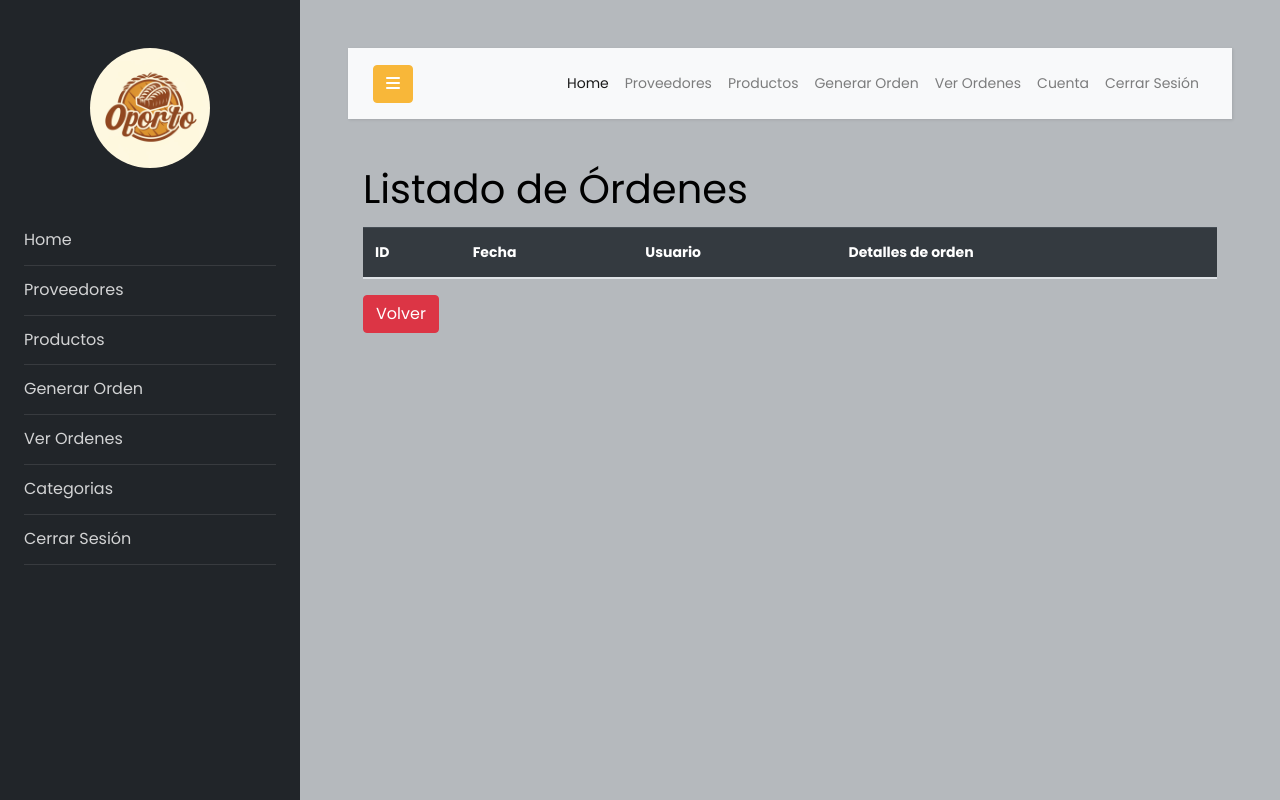
After one commit to simonpinilla/Inventario-Ing-Software, a Django app: page /listar_orden/ in a window 1280 px wide. The commit adds this page. Run offline with Django 4.2, Linux system fonts and the light colour scheme; the visitor is signed in with stand-in values (Sample User, id 1); data that the repository does not hold is empty; some libraries are stand-ins or nearby versions.

Commit message:
listar ordenes

```diff
--- a/INVENTARIO/INVENTARIO/urls.py
+++ b/INVENTARIO/INVENTARIO/urls.py
@@ -44,4 +44,5 @@ urlpatterns = [
     path('eliminar_producto/<int:id>/', eliminar_producto, name='eliminar_producto'),
     path('editar_producto/<int:producto_id>/', editar_producto, name='editar_producto'),
     path('editar_usuario/', login_required(editar_usuario), name='editar_usuario'),
+    path('listar_orden/',listar_orden, name='listar_orden')
 ]
--- a/INVENTARIO/myinventario/models.py
+++ b/INVENTARIO/myinventario/models.py
@@ -87,7 +87,7 @@ class Producto(models.Model):
 
 
     def __str__(self):
-        return f"Proveedor: {self.nombre}"
+        return f" {self.nombre}"
 
 
 class DetalleOrden(models.Model):
--- a/INVENTARIO/myinventario/views.py
+++ b/INVENTARIO/myinventario/views.py
@@ -22,6 +22,31 @@ def logoutView(request):
 @login_required(login_url='login')
 def inventario(request):
     return render(request, 'index.html')
+
+
+@login_required(login_url='login')
+def listar_orden(request):
+    # Obtener todas las órdenes
+    ordenes = Orden.objects.all()
+
+    # Crear una lista para almacenar detalles asociados a cada orden
+    detalles_por_orden = []
+
+    # Iterar sobre todas las órdenes y obtener los detalles asociados
+    for orden in ordenes:
+        detalles = DetalleOrden.objects.filter(orden=orden)
+        detalles_por_orden.append({
+            'orden': orden,
+            'detalles': detalles
+        })
+
+    # Pasar la información a la plantilla
+    context = {
+        'detalles_por_orden': detalles_por_orden
+    }
+
+    # Renderizar la plantilla y devolver la respuesta
+    return render(request, 'listarOrden.html', context)
 
 
 @login_required
@@ -54,25 +79,37 @@ def categorias(request):
     return render(request, 'categoria.html',{"categorias" : categorias})
 
 
+
+@login_required
 def dashboard(request):
     return render(request, 'dashboard.html')
 
+
+@login_required
 def productos(request):
     productos= Producto.objects.all()
     bajo_stock = reduce(lambda x, y: x or y.cantidad < 10, productos, False)
     return render(request, 'productos.html', {"productos": productos, "bajo_stock": bajo_stock})
 
+
+@login_required
 def detalle_orden(request):
     return render(request, 'detalleOrden.html')
 
+
+@login_required
 def agregarCategoria(request):
     return render(request, 'agregarCategoria.html')
 
+
+@login_required
 def agregarProducto(request):
     categorias = Categoria.objects.all()
     proveedores = Proveedor.objects.all()
     return render(request, 'agregarProducto.html', {'categorias': categorias, 'proveedores': proveedores})
 
+
+@login_required
 def buscar_productos(request):
     query = request.GET.get('query', '')
     productos = Producto.objects.filter(nombre__icontains=query)
@@ -83,6 +120,9 @@ def buscar_productos(request):
         return JsonResponse({'productos': serialized_productos}, safe=False)
     else:
         return JsonResponse({'message': 'No se encontraron productos.'})
+
+
+@login_required
 def agregar_categoria(request):
     if request.method == 'POST':
         nombre_categoria = request.POST.get('nombre_categoria')
@@ -96,6 +136,8 @@ def agregar_categoria(request):
 
     return render(request, 'agregarCategoria.html')  # Renderiza la plantilla del formulario
 
+
+@login_required
 def procesar_orden(request):
     if request.method == 'POST':
         productos_seleccionados_ids = request.POST.getlist('productos_seleccionados_ids')
@@ -151,6 +193,7 @@ def procesar_orden(request):
 
 
 
+@login_required
 def agregar_proveedor(request):
     if request.method == 'POST':
         nombre_proveedor = request.POST.get('nombre_proveedor')
@@ -164,6 +207,8 @@ def agregar_proveedor(request):
     return render(request, 'agregarProveedor.html')
 
 
+
+@login_required
 def editar_proveedor(request, proveedor_id):
     proveedor = get_object_or_404(Proveedor, pk=proveedor_id)
     if request.method == 'POST':
@@ -175,6 +220,9 @@ def editar_proveedor(request, proveedor_id):
         return redirect('proveedores')
     return render(request, 'editarProveedor.html', {'proveedor': proveedor})
 
+
+
+@login_required
 def editar_categoria(request, id):
     categoria = get_object_or_404(Categoria, pk=id)
     if request.method == 'POST':
@@ -185,6 +233,8 @@ def editar_categoria(request, id):
     return render(request, 'editarCategoria.html', {'categoria': categoria})
 
 
+
+@login_required
 def agregar_producto(request):
     if request.method == 'POST':
         nombre_producto = request.POST.get('nombre_producto')
@@ -210,6 +260,8 @@ def agregar_producto(request):
         return redirect('productos')
     return render(request, 'agregarProducto')
 
+
+@login_required
 def editar_producto(request, producto_id):
     producto = get_object_or_404(Producto, pk=producto_id)
 
@@ -236,22 +288,29 @@ def editar_producto(request, producto_id):
     proveedores = Proveedor.objects.all()
     return render(request, 'editarProducto.html', {'producto': producto, 'categorias': categorias, 'proveedores': proveedores})
 
+
+@login_required
 def eliminar_producto(request, id):
     producto = Producto.objects.get(id = id)
     producto.delete()
     return redirect('productos')
 
 
+@login_required
 def eliminar_proveedor(request, id):
     proveedor = Proveedor.objects.get(id = id)
     proveedor.delete()
     return redirect('proveedores')
 
+
+@login_required
 def eliminar_categoria(request, id):
     categorias = Categoria.objects.get(id = id)
     categorias.delete()
     return redirect('categorias')
 
+
+@login_required
 def registro(request):
     if request.method == 'POST':
         form = MiUsuarioCreationForm(request.POST)
@@ -265,6 +324,7 @@ def registro(request):
     return render(request, 'registro.html', {'form': form})
 
 
+@login_required
 def iniciar_sesion(request):
     if request.method == 'POST':
         usuario = request.POST.get('usuario')
--- a/INVENTARIO/templates/layout/app.html
+++ b/INVENTARIO/templates/layout/app.html
@@ -34,6 +34,9 @@
                     </li>
                     <li>
                         <a href="{% url 'detalle_orden'%}">Generar Orden</a>
+                    </li>
+                    <li>
+                        <a href="{% url 'listar_orden'%}">Ver Ordenes</a>
                     </li>
                     <li>
                         <a href="{% url 'categorias'%}">Categorias</a>
@@ -79,6 +82,9 @@
                             </li>
                             <li class="nav-item">
                                 <a class="nav-link" href="{% url 'detalle_orden'%}">Generar Orden</a>
+                            </li>
+                            <li class="nav-item">
+                                <a class="nav-link" href="{% url 'listar_orden'%}">Ver Ordenes</a>
                             </li>
                             <li class="nav-item">
                                 <a class="nav-link" href="{% url 'cuenta'%}"> Cuenta</a>
--- /dev/null
+++ b/INVENTARIO/templates/listarOrden.html
@@ -0,0 +1,36 @@
+{% extends 'layout/app.html' %}
+{% load static %}
+
+{% block body %}
+<div class="container">
+    <h1 class="mt-4">Listado de Órdenes</h1>
+
+    <table class="table table-striped">
+        <thead class="table-dark">
+            <tr>
+                <th>ID</th>
+                <th>Fecha</th>
+                <th>Usuario</th>
+                <th>Detalles de orden</th>
+            </tr>
+        </thead>
+        <tbody>
+            {% for item in detalles_por_orden %}
+                <tr>
+                    <td>{{ item.orden.id }}</td>
+                    <td>{{ item.orden.fecha }}</td>
+                    <td>{{ item.orden.usuario }}</td>
+                    <td>
+                        <ul class="list-unstyled">
+                            {% for detalle in item.detalles %}
+                                <li>{{ detalle.cantidad_producto }} - {{ detalle.producto }}</li>
+                            {% endfor %}
+                        </ul>
+                    </td>
+                </tr>
+            {% endfor %}
+        </tbody>
+    </table>
+    <a class="btn btn-danger float-end" href="{% url 'dashboard'  %}" >Volver</a>
+</div>
+{% endblock %}
```
